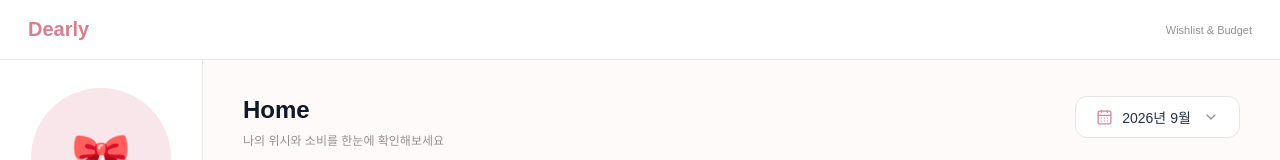
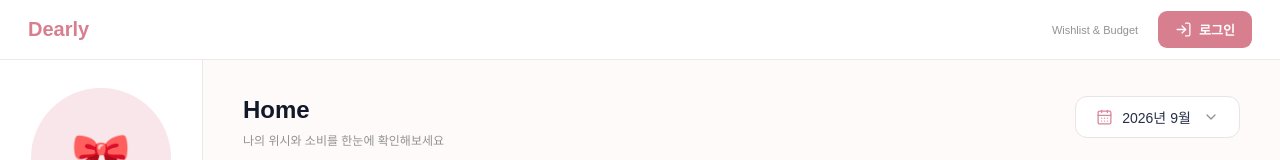
Before and after one commit to seongyeon-dev/Dearly, a React (Vite) app in the folder frontend/: page / in a window 1280 px wide. Shown: the top 160 px of the page. Built offline with nearby package versions, Linux system fonts and the light colour scheme; no server answers.

Commit message:
feat: add login button to header

```diff
--- a/frontend/src/components/Header/Header.tsx
+++ b/frontend/src/components/Header/Header.tsx
@@ -1,10 +1,27 @@
+import { useNavigate } from "react-router-dom";
+import { LogIn } from "lucide-react";
+
 import "./Header.css";
 
 function Header() {
+  const navigate = useNavigate();
+
   return (
     <header className="header">
       <div className="header-logo">Dearly</div>
-      <span className="header-text">Wishlist & Budget</span>
+
+      <div className="header-right">
+        <span className="header-text">Wishlist & Budget</span>
+
+        <button
+          type="button"
+          className="header-login-button"
+          onClick={() => navigate("/login")}
+        >
+          <LogIn size={17} strokeWidth={1.8} />
+          로그인
+        </button>
+      </div>
     </header>
   );
 }
```
